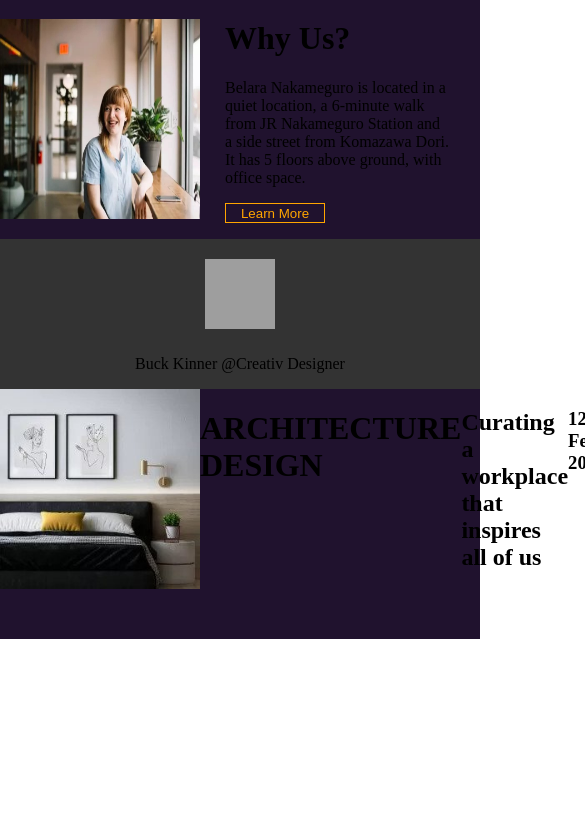
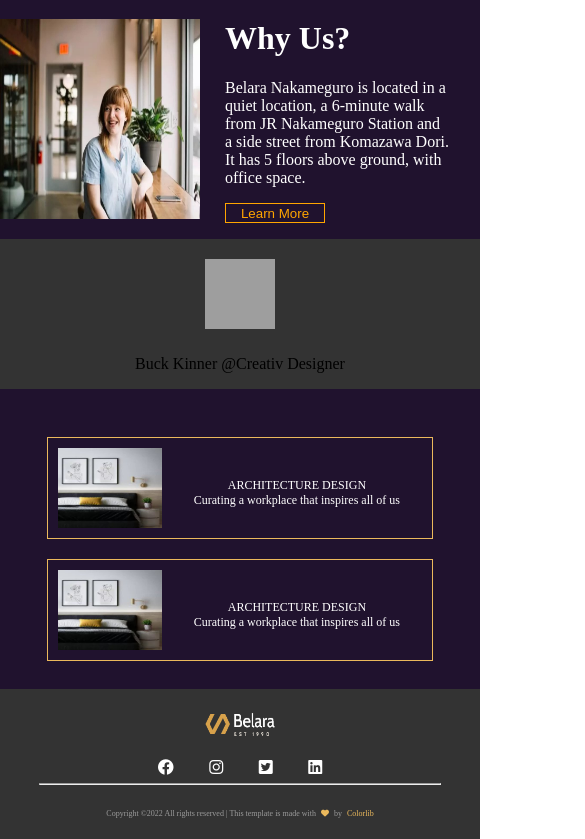
Before and after one commit to ddzelal/HTMLCSSJS, a plain HTML site: page sajtNit/phone.html in a window 390 px wide. Shown: the part 1284-2123 px from the top of the page, 585 px wide, since content can reach past the window. Before the commit the page ends 1923 px from the top, so only its background shows below. Drawn offline with Linux system fonts and the light colour scheme; grey boxes are pictures that could not be loaded.

Commit message:
finishphone

```diff
--- a/sajtNit/phone.html
+++ b/sajtNit/phone.html
@@ -6,6 +6,7 @@
     <meta http-equiv="X-UA-Compatible" content="IE=edge">
     <meta name="viewport" content="width=device-width, initial-scale=1.0">
     <title>Document</title>
+    <link rel="stylesheet" href="https://cdnjs.cloudflare.com/ajax/libs/font-awesome/6.1.1/css/all.min.css" integrity="sha512-KfkfwYDsLkIlwQp6LFnl8zNdLGxu9YAA1QvwINks4PhcElQSvqcyVLLD9aMhXd13uQjoXtEKNosOWaZqXgel0g==" crossorigin="anonymous" referrerpolicy="no-referrer" />
     <link rel="stylesheet" href="phonestyle.css">
 </head>
 
@@ -90,20 +91,44 @@
     </div>
 
     <div class="sestidiv">
-        <div class="prv">
+        <div class="prav_jedan">
             <img class="kauc" src="ezgif.com-gif-maker (3).jpg" alt="">
-            <h1 class="art">ARCHITECTURE DESIGN</h1>
-            <h2 class="art2">Curating a workplace that inspires <br>
-              all of us</h2>
-              <h3 class="art3">12 Feb 2021</h3>
-              <div class="logodesno2">
-                <i id="strela" class="fas fa-thin fa-arrow-right"></i>
-              </div>
+            <span class="kauctxt">
+                ARCHITECTURE DESIGN <br> Curating a workplace that inspires
+all of us
+            </span>
+        </div>
+        <div class="prav_jedan">
+            <img class="kauc" src="ezgif.com-gif-maker (3).jpg" alt="">
+            <span class="kauctxt">
+                ARCHITECTURE DESIGN <br> Curating a workplace that inspires
+all of us
+            </span>
+        </div>
 
+    </div>
 
+    <div class="finishdiv">
 
+        <img class="logofinish" src="maja.png" alt="">
+        <div class="iconf">
+            <i class="fa-brands fa-facebook"></i>
+            <i class="fa-brands fa-instagram"></i>
+            <i class="fa-brands fa-twitter-square"></i>
+            <i class="fa-brands fa-linkedin"></i>
+        </div>
+
+        <hr class="linija">
+
+        <div class="finsh">
+            <p style="color: #9b9b9b;">Copyright ©2022 All rights reserved | This template is made with </p>
+            <i style="color: rgb(235, 185, 92);" class="fa-solid fa-heart"></i>
+            <p style="color: #9b9b9b;">by</p>
+            <p style="color: rgb(235, 185, 92);">Colorlib <a href="https://colorlib.com/"></a> </p>
           </div>
+
     </div>
+
 
 
 
--- a/sajtNit/phonestyle.css
+++ b/sajtNit/phonestyle.css
@@ -216,7 +216,82 @@ span {
 
         .sestidiv {
             width: 480px;
-            height: 250gpx;
+            height: 300px;
             background-color: rgb(32, 18, 46);
             display: inline-block;
+            display: flex;
+            flex-direction: column;
+            justify-content: center;
+            align-items: center;
         }
+
+        .prav_jedan {
+            width: 80%;
+            height: 100px;
+            border: 1px solid rgb(235, 185, 92);
+            margin-top: 20px;
+            display: flex;
+            place-items: center;
+
+        }
+
+        .kauc {
+            margin-left: 10px;
+            width: 30%;
+            height: 80%;
+        }
+
+        .kauctxt {
+            font-size: 12px;
+            text-align: center;
+            font-weight: 100;
+            color: white;
+        }
+
+        .finishdiv {
+            width: 480px;
+            height: 150px;
+            background-color: #333;
+            display: flex;
+            flex-direction: column;
+            align-items: center;
+        }
+
+        .naslov2{
+            color: white;
+        }
+        .naslov1 {
+            color: white;
+        }
+
+        .logofinish {
+            width: 70px;
+            height: 30px;
+            margin-top: 20px;
+        }
+        .iconf {
+            width: 200px;
+            color: white;
+            display: flex;
+            justify-content: space-around;
+            margin-top: 20px;
+        }
+
+        .linija {
+            width: 400px;
+        }
+
+        .finsh {
+            display: flex;
+            width: 300px;
+            height: 40px;
+            /* background-color: red; */
+            /* position:absolute; */
+            bottom: 80px;
+            left: 220px;
+            align-items: baseline;
+            align-items: center;
+            gap: 5px;
+            justify-content: center;
+            font-size: 8px;
+        }
```
Also changed, not shown: domaci/tabelstyle.css (+1 -6 lines).
